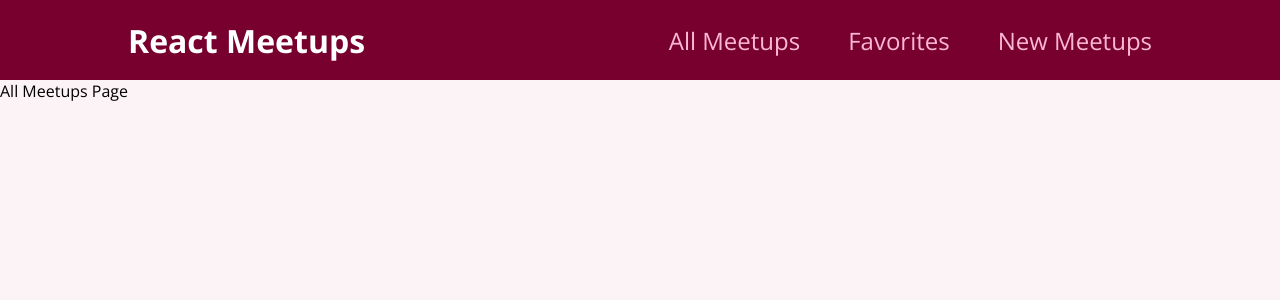
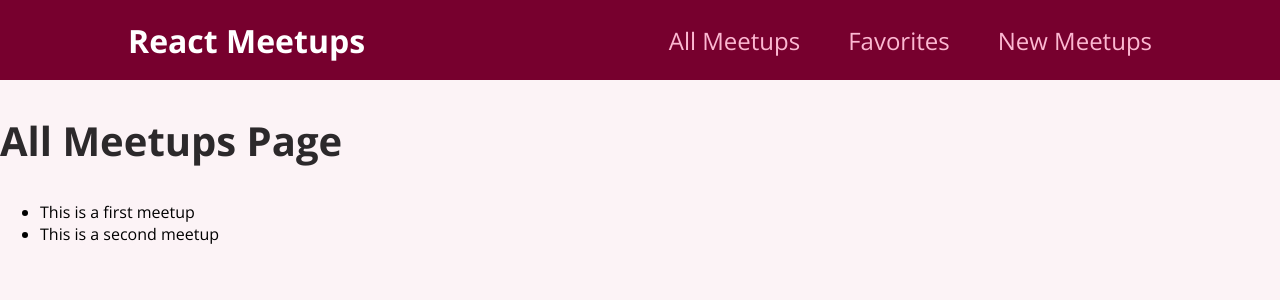
Before and after one commit to olena-ole/react-meetup-app, a React (Create React App) app: page / in a window 1280 px wide. Shown: the top 300 px of the page. Built offline with nearby package versions, Linux system fonts and the light colour scheme.

Commit message:
mapped through the meetup dummy data in allmeetups component

```diff
--- a/src/pages/AllMeetups.js
+++ b/src/pages/AllMeetups.js
@@ -1,6 +1,34 @@
+const DUMMY_DATA = [
+    {
+      id: 'm1',
+      title: 'This is a first meetup',
+      image:
+        'https://upload.wikimedia.org/wikipedia/commons/thumb/d/d3/Stadtbild_M%C3%BCnchen.jpg/2560px-Stadtbild_M%C3%BCnchen.jpg',
+      address: 'Meetupstreet 5, 12345 Meetup City',
+      description:
+        'This is a first, amazing meetup which you definitely should not miss. It will be a lot of fun!',
+    },
+    {
+      id: 'm2',
+      title: 'This is a second meetup',
+      image:
+        'https://upload.wikimedia.org/wikipedia/commons/thumb/d/d3/Stadtbild_M%C3%BCnchen.jpg/2560px-Stadtbild_M%C3%BCnchen.jpg',
+      address: 'Meetupstreet 5, 12345 Meetup City',
+      description:
+        'This is a first, amazing meetup which you definitely should not miss. It will be a lot of fun!',
+    },
 
-
+]
 
 export default function AllMeetupsPage() {
-    return <div>All Meetups Page</div>
+    return (
+        <section>
+            <h1>All Meetups Page</h1>
+            <ul>
+                {DUMMY_DATA.map(item => {
+                    return <li key={item.id}>{item.title}</li>
+                })}
+            </ul>
+        </section>
+    )
 }
```
